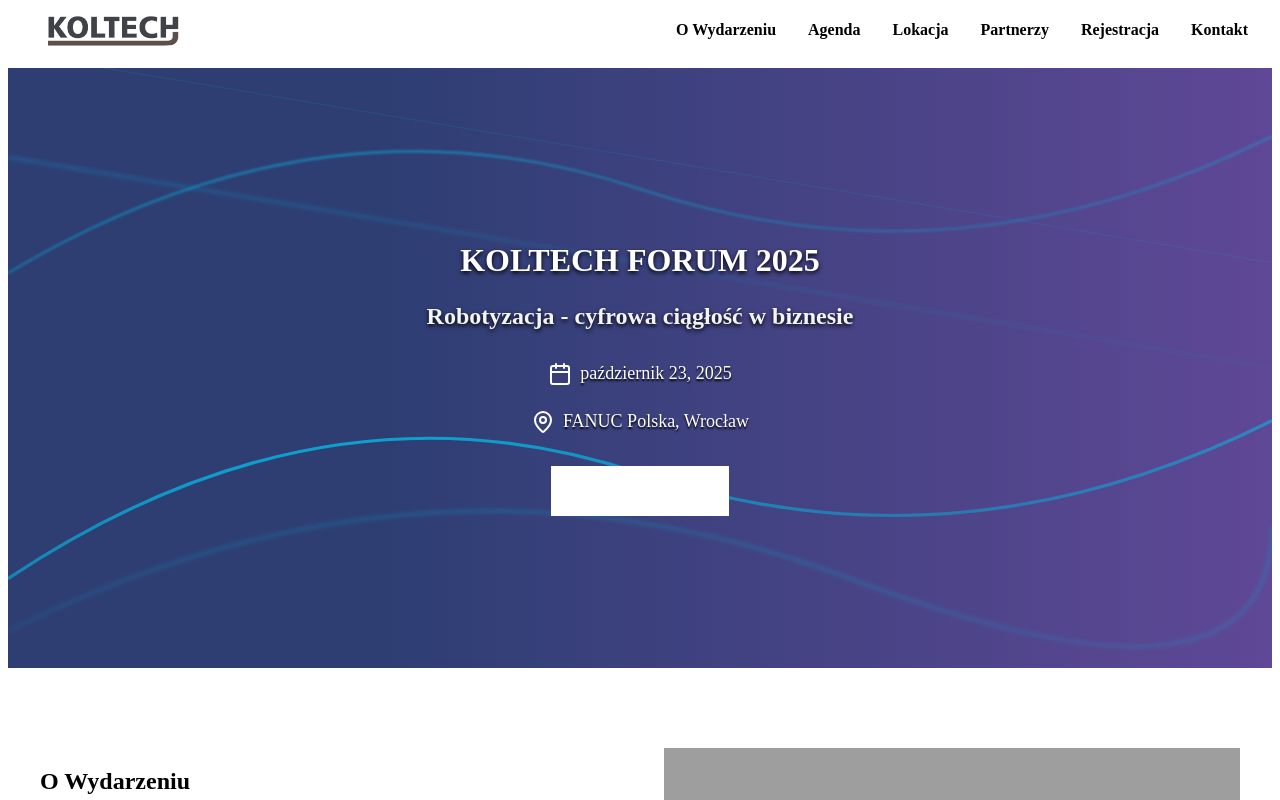
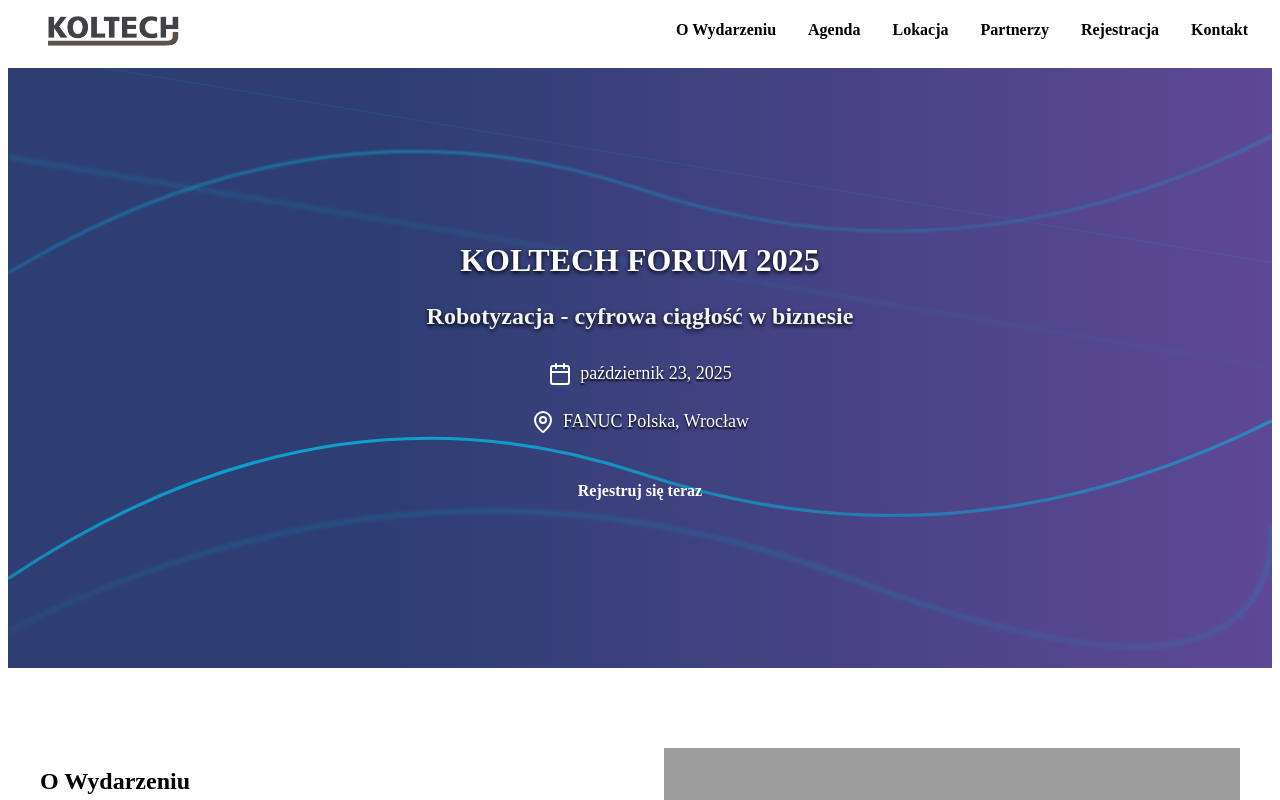
Before and after one commit to koltech-mh/koltech-mh.github.io, a React (Vite) app: page / in a window 1280 px wide. In both pictures the pointer is over the link "Rejestruj się teraz". Shown: the top 800 px of the page. Built offline with nearby package versions, Linux system fonts and the light colour scheme; grey boxes are pictures that could not be loaded; the HTML template or start-up script is replaced by a standard one.

Commit message:
Hero button bold text

```diff
--- a/src/components/Hero.css
+++ b/src/components/Hero.css
@@ -109,4 +109,9 @@
   border-radius: var(--radius-sm);
   text-decoration: none;
   transition: background var(--transition);
+  font-weight: 600;
 }
+
+.hero-button:hover {
+  background: var(--accent-color-light);
+}
```
